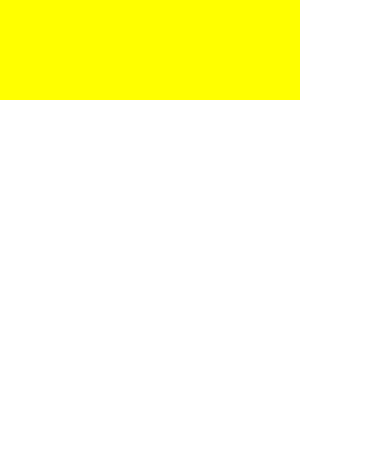
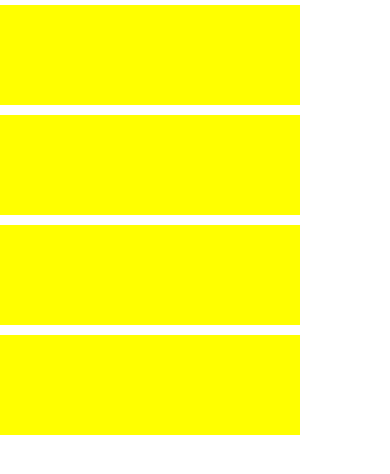
Before and after one commit to bjornskov/mmd, a plain HTML site: page ResponsiveAssignment/index.html in a window 390 px wide. Drawn offline with Linux system fonts and the light colour scheme.

Commit message:
no message

```diff
--- a/ResponsiveAssignment/css/style.css
+++ b/ResponsiveAssignment/css/style.css
@@ -2,16 +2,20 @@ body {
     margin:0px;
 }
 
-#responsive_div {
+.rwd {
     background: orange;
     width:200px;
     height: 200px;
+    margin: 5px;
+    float: left;
 }
 
 @media (max-width: 400px) {
-    #responsive_div {
+    .rwd {
         background: yellow;
         width: 300px;
         height: 100px;
+        margin: 5px 0;
+        float: left;
     }
 }
--- a/ResponsiveAssignment/index.html
+++ b/ResponsiveAssignment/index.html
@@ -17,8 +17,10 @@
 
 <section>
 
-    <div id="responsive_div">
-    </div>
+    <div class="rwd"></div>
+    <div class="rwd"></div>
+    <div class="rwd"></div>
+    <div class="rwd"></div>
 
 
 </section>
```
